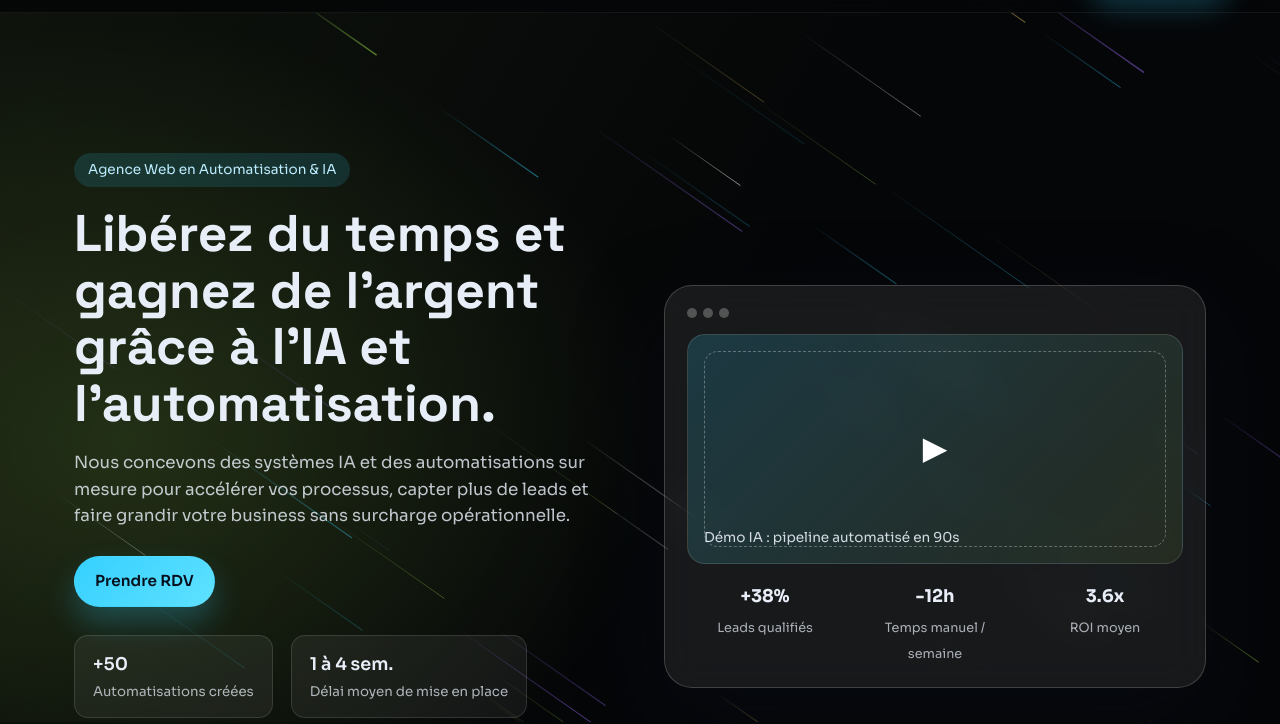
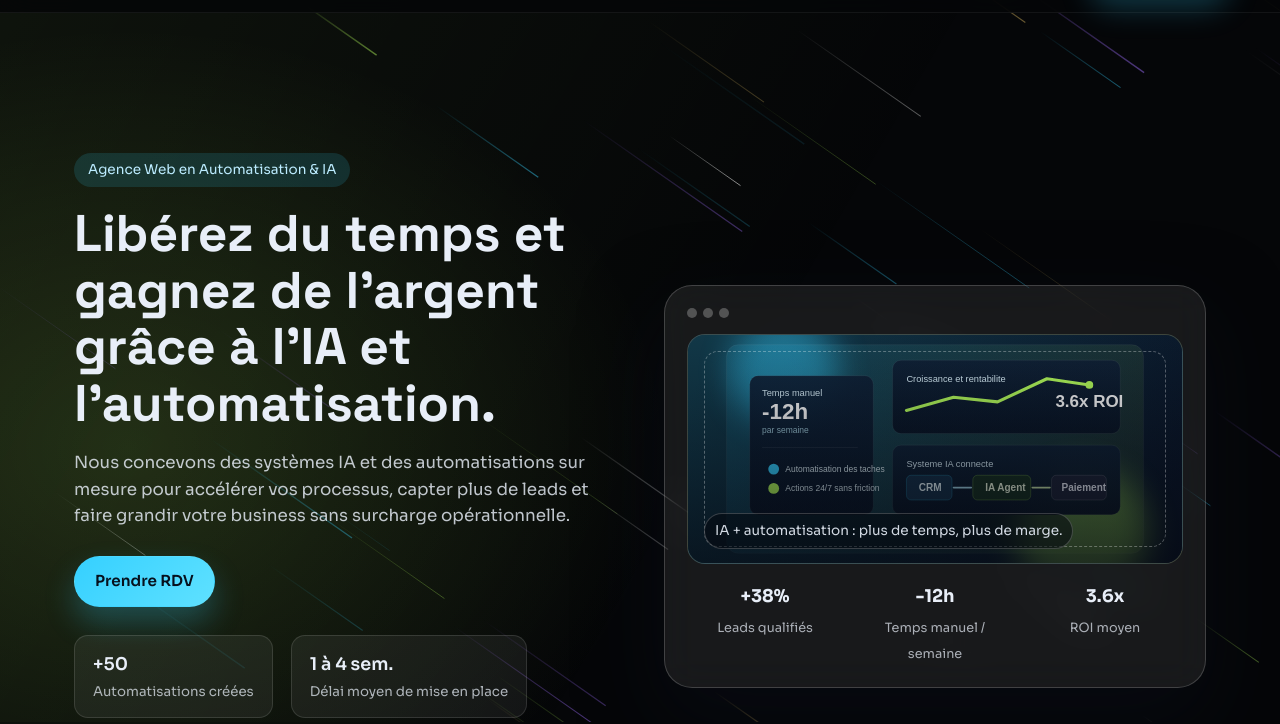
Before and after one commit to MaxLgrs/mxl.digital, a website: page index.html in a window 1280 px wide. Shown: the part 78-802 px from the top of the page. Drawn offline with nearby package versions, Linux system fonts and the light colour scheme; no server answers; a web font is replaced by a local one.

Commit message:
modification du hero

```diff
--- a/index.html
+++ b/index.html
@@ -72,8 +72,11 @@
               <span class="dot"></span>
             </div>
             <div class="video-frame">
-              <div class="play">▶</div>
-              <div class="caption">Démo IA : pipeline automatisé en 90s</div>
+              <img src="/assets/hero-ia-automation.svg"
+                alt="Illustration d'un système IA et automatisation qui réduit les tâches manuelles et augmente les revenus"
+                loading="eager" fetchpriority="high" decoding="async" />
+              <div class="video-overlay" aria-hidden="true"></div>
+              <div class="caption">IA + automatisation : plus de temps, plus de marge.</div>
             </div>
             <div class="glass-stats">
               <div>
@@ -179,8 +182,8 @@
       <div class="container">
         <div class="section-head" data-reveal>
           <p class="section-kicker">Portfolio</p>
-          <h2>6 projets IA, growth et automatisation.</h2>
-          <p>Landing pages, infrastructures et expériences digitales. Des cas pratiques vidéo arrivent bientôt.</p>
+          <h2>Voici 6 exemples de projets en création de sites internet, infrastructures IA (SaaS) et automatisation.</h2>
+          <p>Des cas concrets pensés pour générer du résultat : acquisition, opérations et croissance, avec l'IA au coeur de l'exécution.</p>
         </div>
         <div class="portfolio-grid" data-reveal>
           <article class="portfolio-item">
--- a/styles.css
+++ b/styles.css
@@ -348,12 +348,30 @@ footer {
   margin-bottom: 18px;
 }
 
+.video-frame img {
+  position: absolute;
+  inset: 0;
+  width: 100%;
+  height: 100%;
+  object-fit: cover;
+  z-index: 1;
+}
+
+.video-overlay {
+  position: absolute;
+  inset: 0;
+  background: linear-gradient(180deg, rgba(5, 8, 16, 0.05) 0%, rgba(5, 8, 16, 0.68) 100%);
+  z-index: 2;
+  pointer-events: none;
+}
+
 .video-frame::after {
   content: "";
   position: absolute;
   inset: 16px;
   border-radius: 14px;
   border: 1px dashed rgba(255, 255, 255, 0.3);
+  z-index: 3;
 }
 
 .play {
@@ -371,6 +389,11 @@ footer {
   left: 16px;
   font-size: 0.85rem;
   color: rgba(232, 238, 248, 0.9);
+  z-index: 4;
+  padding: 6px 10px;
+  border-radius: 999px;
+  border: 1px solid rgba(255, 255, 255, 0.2);
+  background: rgba(5, 8, 16, 0.55);
 }
 
 .glass-stats {
```
Also changed, not shown: assets/hero-ia-automation.svg (added).
